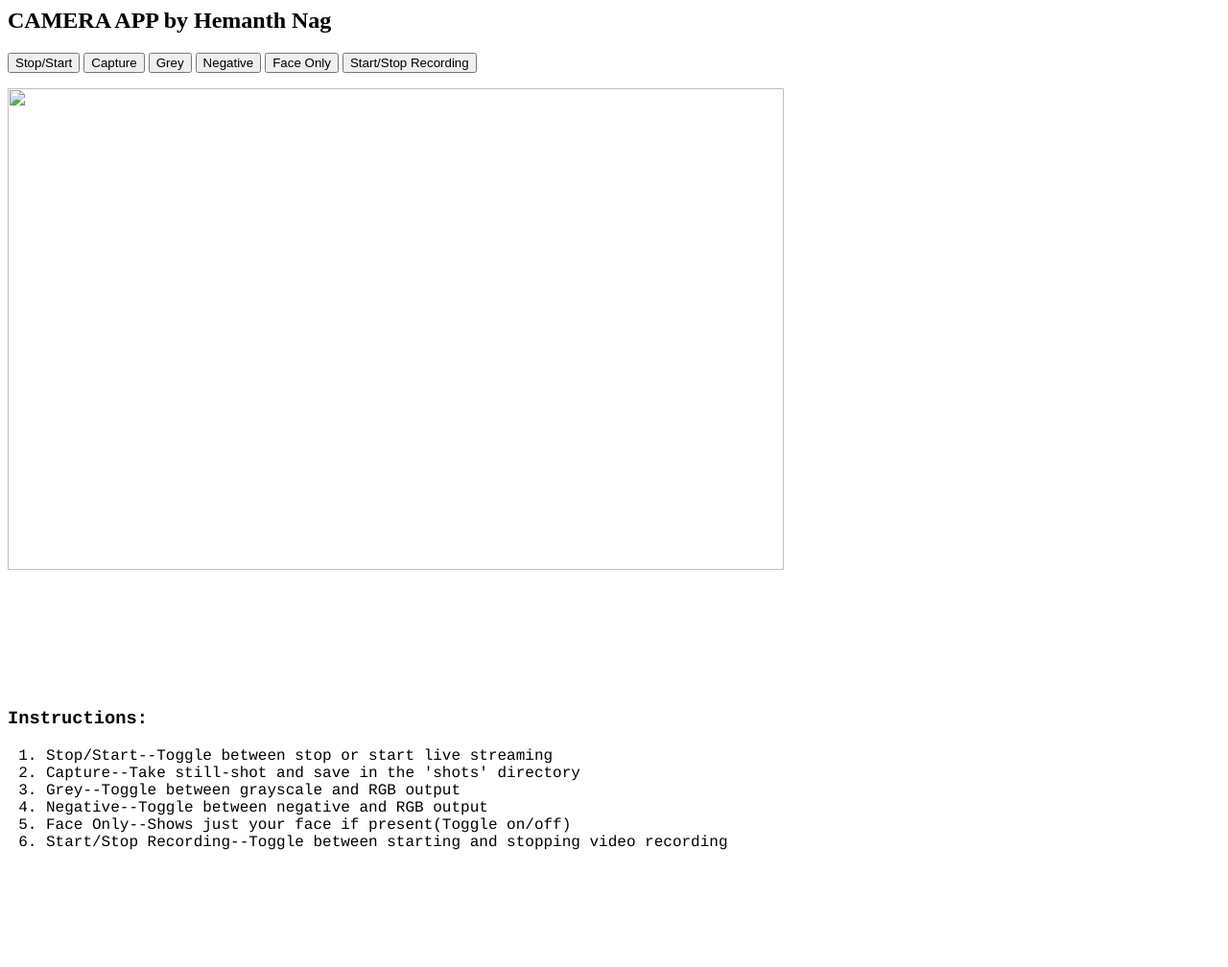
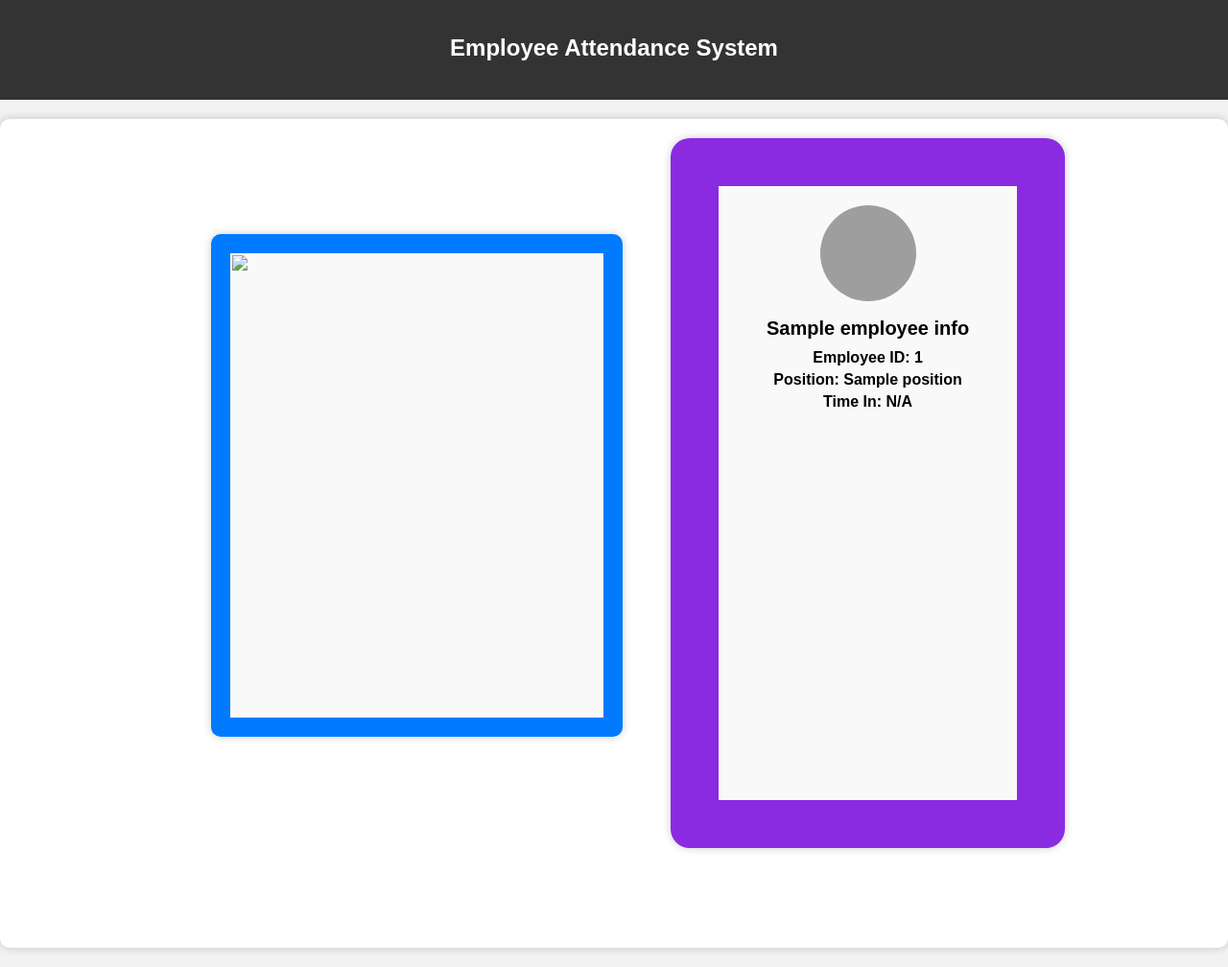
Before and after one commit to saeedadeeb103/Face_recognition_attendance_system, a Python web app: template templates/index.html in a window 1280 px wide. Shown: the whole page at 96% size. Before the commit the page ends 886 px from the top, so only its background shows below. Run offline with Jinja, Linux system fonts and the light colour scheme; the template is opened without the code that fills it: most values are stand-ins (such as "Sample title", 1, 10 or a date in 2020); grey boxes are pictures that could not be loaded.

Commit message:
WebPage updates

```diff
--- a/encodeGen.py
+++ b/encodeGen.py
@@ -10,7 +10,6 @@ class EncodeGenerator:
     def load_images(self):
         imgList = []
         employesID = []
-
         for filename in os.listdir(self.image_folder):
             if filename.lower().endswith(('.png', '.jpg', '.jpeg', '.gif', '.bmp')):
                 img_path = os.path.join(self.image_folder, filename)
--- a/main.py
+++ b/main.py
@@ -41,9 +41,9 @@ class FaceRecognitionAttendanceSystem:
             imgSize = cv.cvtColor(imgSize, cv.COLOR_BGR2RGB)
 
             faceCurrentFrame = face_recognition.face_locations(imgSize)
-            print("Face_ Location ", faceCurrentFrame)
+            # print("Face_ Location ", faceCurrentFrame)
             encodeCurrentFrame = face_recognition.face_encodings(imgSize, faceCurrentFrame)
-            print("Face Encode Current Frame", encodeCurrentFrame)
+            # print("Face Encode Current Frame", encodeCurrentFrame)
             self.imgBackground[162:162 + 480, 55:55 + 640] = img
             self.imgBackground[44:44 + 633, 808:808 + 414] = self.imgModeList[self.modeType]
 
--- a/static/styles.css
+++ b/static/styles.css
@@ -0,0 +1,87 @@
+body {
+    font-family: Arial, sans-serif;
+    background-color: #f2f2f2;
+    margin: 0;
+    padding: 0;
+}
+
+.header {
+    background-color: #333;
+    color: #fff;
+    padding: 20px;
+    text-align: center;
+}
+
+.container {
+    max-width: 1800px;
+    margin: 20px auto;
+    display: flex;
+    justify-content: space-between;
+    background-color: #fff;
+    padding: 20px;
+    border-radius: 10px;
+    box-shadow: 0 0 10px rgba(0, 0, 0, 0.2);
+}
+
+.camera-feed {
+    margin-top: 100px;
+    margin-left: 200px;
+    margin-right: 50px;
+    margin-bottom: 200px;
+    width: 640px;
+    height: 480px;
+    padding: 2px;
+    border: 20px solid #007BFF;
+    border-radius: 10px;
+    box-shadow: 0 0 10px rgba(0, 0, 0, 0.2);
+    background-color: #f9f9f9;
+}
+
+.employee-data {
+    text-align: center;
+    align-items: center;
+    justify-content: center;
+    margin-right: 150px;
+    width: 450px;
+    height: 600px;
+    padding: 20px;
+    border: 50px solid #8A2BE2;
+    border-radius: 20px;
+    box-shadow: 0 0 10px rgba(0, 0, 0, 0.2);
+    background-color: #f9f9f9;
+}
+
+h1 {
+    font-size: 24px;
+    margin-bottom: 20px;
+}
+
+h2 {
+    font-size: 20px;
+    margin-bottom: 10px;
+}
+
+p {
+    font-size: 16px;
+    margin: 5px 0;
+}
+
+/* Style the video element */
+video {
+    width: 100%;
+    height: auto;
+    border-radius: 10px;
+}
+
+.employee-image {
+    width: 100px;
+    height: 100px;
+    border-radius: 50%;
+    overflow: hidden;
+    margin: 0 auto 15px;
+}
+
+.employee-info {
+    font-size: 16px;
+    font-weight: bold;
+}
--- a/templates/index.html
+++ b/templates/index.html
@@ -1,30 +1,36 @@
+<!DOCTYPE html>
+<html lang="en">
+<head>
+    <meta charset="UTF-8">
+    <meta name="viewport" content="width=device-width, initial-scale=1.0">
+    <title>Employee Attendance System</title>
+    <link rel="stylesheet" type="text/css" href="{{ url_for('static', filename='styles.css') }}">
+</head>
+<body>
+    <div class="header">
+        <h1>Employee Attendance System</h1>
+    </div>
 
-<body>
     <div class="container">
-        <div class="row">
-            <div class="col-lg-8  offset-lg-2">
-
-
-                <h2 class="mt-5">CAMERA APP by Hemanth Nag</h2>
-                <form method="post" action="{{ url_for('tasks') }}">
-                <input type="submit" value="Stop/Start" name="stop" />
-                <input type="submit" value="Capture" name="click"/>
-                <input type="submit" value="Grey" name="grey" />
-                <input type="submit" value="Negative" name="neg" />
-                <input type="submit" value="Face Only" name="face" />
-                <input type="submit" value="Start/Stop Recording" name="rec" />
-                </form>
-                <img src="{{ url_for('video_feed') }}" height="80%">
-                <h3 style="font-family:courier;">Instructions:</h3>
-                <ol style="font-family:courier;">
-                <li>Stop/Start--Toggle between stop or start live streaming</li>
-                <li>Capture--Take still-shot and save in the 'shots' directory</li>
-                <li>Grey--Toggle between grayscale and RGB output</li>
-                <li>Negative--Toggle between negative and RGB output</li>
-                <li>Face Only--Shows just your face if present(Toggle on/off)</li>
-                <li>Start/Stop Recording--Toggle between starting and stopping video recording</li> </ol>
-
+        <div class="camera-feed">
+            <!-- Add an img tag to display the video feed -->
+            <img src="{{ url_for('video_feed') }}" height="100%" id="video-feed">
+        </div>
+        <div class="employee-data">
+            <div class="employee-image">
+                <img src="../images/395.jpg" alt="Employee Image" style="width: 100%; height: 100%; object-fit: cover;">
+            </div>
+            <div class="employee-info">
+                <h2>{{ employee_info['name'] }}</h2>
+                <p>Employee ID: {{ employee_info['id'] }}</p>
+                <p>Position: {{ employee_info['position'] }}</p>
+                {% if 'attendance' in employee_info and date in employee_info['attendance'] %}
+                    <p>Time In: {{ employee_info['attendance'][date]['login_time'] }}</p>
+                {% else %}
+                    <p>Time In: N/A</p>
+                {% endif %}
             </div>
         </div>
     </div>
-    </body>
+</body>
+</html>
```
Also changed, not shown: DataManager.py (+8 -2 lines), app.py (+34 -108 lines), 1 other file.
